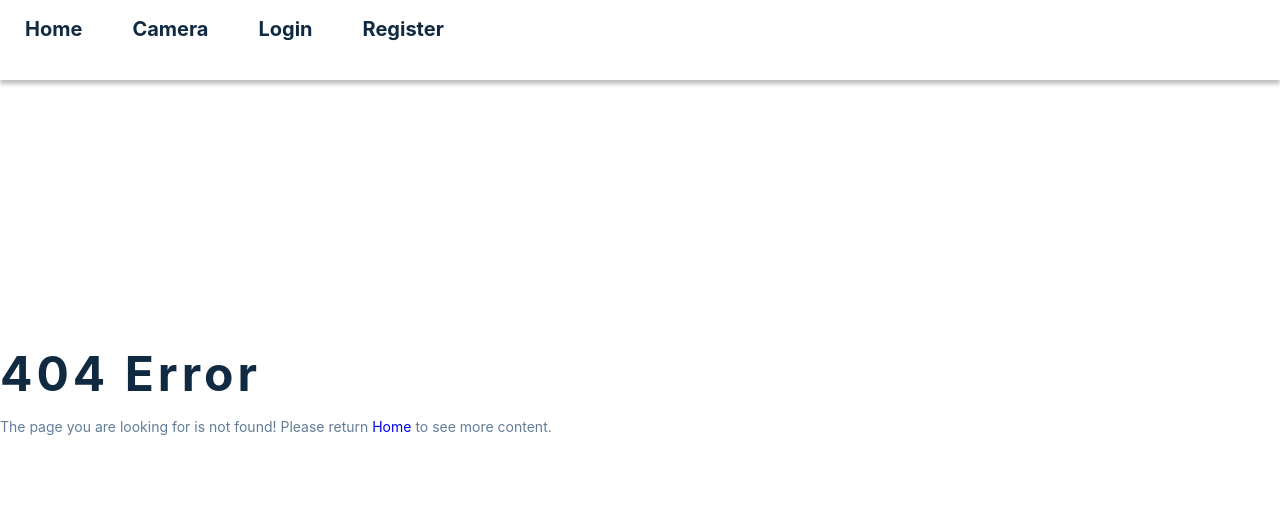
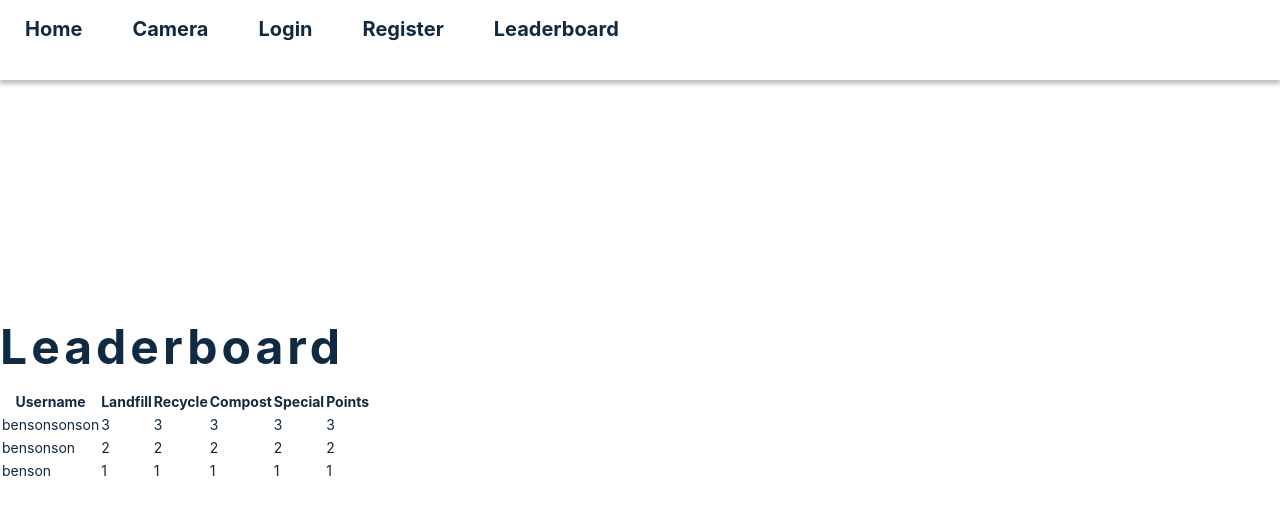
Before and after one commit to bliutech/re, a React (Create React App) app in the folder client/: page /leaderboard in a window 1280 px wide. Before the commit this address had no page. Shown: the top 514 px of the page. Built offline with nearby package versions, Linux system fonts and the light colour scheme.

Commit message:
added leaderboard page

```diff
--- a/client/package.json
+++ b/client/package.json
@@ -6,6 +6,7 @@
     "@testing-library/jest-dom": "^5.16.4",
     "@testing-library/react": "^13.0.1",
     "@testing-library/user-event": "^13.5.0",
+    "axios": "^0.26.1",
     "react": "^18.0.0",
     "react-dom": "^18.0.0",
     "react-router-dom": "^6.3.0",
--- a/client/src/App.js
+++ b/client/src/App.js
@@ -1,28 +1,30 @@
-import React from 'react';
-import {Routes, Route} from 'react-router-dom';
-import './App.css';
+import React from "react";
+import { Routes, Route } from "react-router-dom";
+import "./App.css";
 
 // pages
-import Home from './pages/Home';
-import LoginRegister from './pages/Login';
-import Camera from './pages/Camera';
-import Error404 from './pages/Error404';
+import Home from "./pages/Home";
+import LoginRegister from "./pages/Login";
+import Camera from "./pages/Camera";
+import Error404 from "./pages/Error404";
+import Leaderboard from "./pages/Leaderboard";
 
-import Navbar from './components/Navbar';
+import Navbar from "./components/Navbar";
 
 function App() {
-	return (
-		<div className='App'>
-			<Navbar />
-			<Routes>
-				<Route path='/' element={<Home />} />
-				<Route path='/home' element={<Home />} />
-				<Route path='/login' element={<LoginRegister />} />
-				<Route path='/camera' element={<Camera />} />
-				<Route path='*' element={<Error404 />} />
-			</Routes>
-		</div>
-	)
+  return (
+    <div className="App">
+      <Navbar />
+      <Routes>
+        <Route path="/" element={<Home />} />
+        <Route path="/home" element={<Home />} />
+        <Route path="/login" element={<LoginRegister />} />
+        <Route path="/camera" element={<Camera />} />
+        <Route path="/leaderboard" element={<Leaderboard />} />
+        <Route path="*" element={<Error404 />} />
+      </Routes>
+    </div>
+  );
 }
 
-export default App
+export default App;
--- a/client/src/components/Navbar.js
+++ b/client/src/components/Navbar.js
@@ -1,17 +1,27 @@
 import React from "react";
 import { Link } from "react-router-dom";
-import classes from './Navbar.module.css';
+import classes from "./Navbar.module.css";
 
-export default function Navbar()
-{
-    return(
-        <header className={classes.header}>
-            <ul>
-                <li><Link to='/'>Home</Link></li>
-                <li><Link to='/camera'>Camera</Link></li>
-                <li><Link to='/login'>Login</Link></li>
-                <li><Link to='/register'>Register</Link></li>
-            </ul>
-        </header>
-    );
+export default function Navbar() {
+  return (
+    <header className={classes.header}>
+      <ul>
+        <li>
+          <Link to="/">Home</Link>
+        </li>
+        <li>
+          <Link to="/camera">Camera</Link>
+        </li>
+        <li>
+          <Link to="/login">Login</Link>
+        </li>
+        <li>
+          <Link to="/register">Register</Link>
+        </li>
+        <li>
+          <Link to="/leaderboard">Leaderboard</Link>
+        </li>
+      </ul>
+    </header>
+  );
 }
--- /dev/null
+++ b/client/src/components/Profiles.js
@@ -0,0 +1,43 @@
+import React from "react";
+
+export default function Profiles({ Data }) {
+  return (
+    <table id="profile">
+      <tr>
+        <th>Username</th>
+        <th>Landfill</th>
+        <th>Recycle</th>
+        <th>Compost</th>
+        <th>Special</th>
+        <th>Points</th>
+      </tr>
+      {Item(Data)}
+    </table>
+  );
+}
+function byPoints(a, b) {
+  if (a.points > b.points) {
+    return -1;
+  } else if (b.points > a.points) {
+    return 1;
+  } else {
+    return 0;
+  }
+}
+function Item(data) {
+  data.sort(byPoints);
+  return (
+    <>
+      {data.map((value, index) => (
+        <tr className="item" key={index}>
+          <td className="info">{value.username}</td>
+          <td className="info">{value.landfill}</td>
+          <td className="info">{value.recycle}</td>
+          <td className="info">{value.compost}</td>
+          <td className="info">{value.special}</td>
+          <td className="info">{value.points}</td>
+        </tr>
+      ))}
+    </>
+  );
+}
--- /dev/null
+++ b/client/src/pages/Leaderboard.js
@@ -0,0 +1,50 @@
+import React from "react";
+import Profiles from "../components/Profiles";
+//import axios from "axios";
+
+export default function Leaderboard() {
+  let data = [
+    {
+      username: "benson",
+      landfill: 1,
+      compost: 1,
+      recycle: 1,
+      special: 1,
+      points: 1,
+    },
+    {
+      username: "bensonson",
+      landfill: 2,
+      compost: 2,
+      recycle: 2,
+      special: 2,
+      points: 2,
+    },
+    {
+      username: "bensonsonson",
+      landfill: 3,
+      compost: 3,
+      recycle: 3,
+      special: 3,
+      points: 3,
+    },
+  ];
+  // useEffect(() => {
+  //   axios
+  //     .get("http://localhost:8000/api/leaderboard") // whatever the url is
+  //     .then((response) => {
+  //       console.log("SUCCESS", response);
+  //       setData(response);
+  //     })
+  //     .catch((error) => {
+  //       console.log(error);
+  //     });
+  // }, []);
+
+  return (
+    <div className="board">
+      <h1 className="leaderboard">Leaderboard</h1>
+      <Profiles Data={data}></Profiles>
+    </div>
+  );
+}
```
Also changed, not shown: client/src/pages/Home.js (+7 -8 lines), 1 other file (tests, documents, lock files or other folders).
